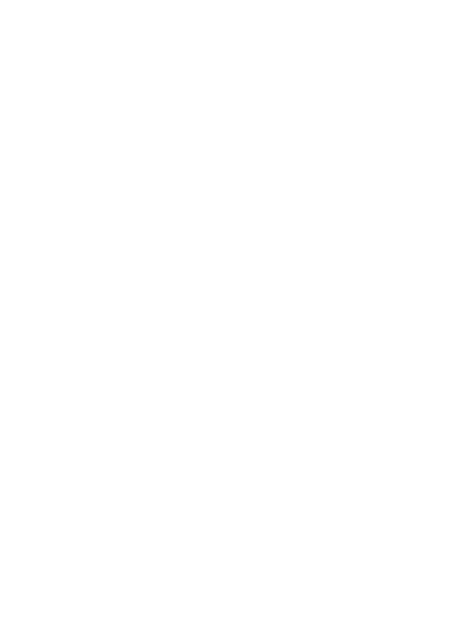
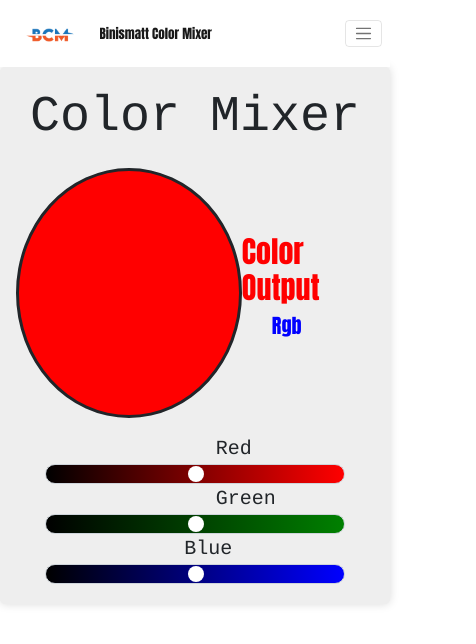
Before and after one commit to UmmuHasnaa/colormixer, a plain HTML site: page html/mixer.html in a window 390 px wide. Shown: the whole page, 476 px wide, since content can reach past the window. Drawn offline with nearby package versions, Linux system fonts and the light colour scheme.

Commit message:
almost done

```diff
--- a/css/main.css
+++ b/css/main.css
@@ -188,8 +188,20 @@
 	.navbar-brand{
 		padding-left: 0px;
 	}
+  .slider{
+    margin: auto;
+  }
+  .colorname{
+    margin:   auto 200px;
+  }
+  .coloroutput{
+    font-size: 10px; margin: auto;
+  }
+  #showColor{
+    margin: 0;
+  }
+}
 
-}
 
 @media only screen and (max-width: 768px){
 
--- /dev/null
+++ b/css/mixer.css
@@ -0,0 +1,93 @@
+.container{
+    width: 600px; margin-left: 40px;
+    padding: 20px;
+    border-radius: 5px; background-color: #eeeeee;
+    box-shadow: 0 0 10px rgba(0,0,0, 0.15);
+}
+#showColor{
+    border-radius: 50%;
+    border-style: solid;
+    height: 250px;
+    width: 250px;
+    background-color: red;
+    margin-left: 20%;
+    text-align: center;
+    padding-top: 100px;
+}
+.coloroutput {
+    font-family: 'Courier New', Courier, monospace; font-size: 20px; margin:AUTO 10%;
+}
+.coloroutput h2{
+    color: red; font-size: 30px;
+}
+.coloroutput span{
+    color: blue; margin-left: 30px;
+}
+.colorname{
+    margin: auto; margin-left: 140%;
+    font-family: Courier; font-size: 20px;
+}
+.slider{
+   width: 300px !important;
+   margin: auto; margin-left: 110%;
+}
+
+body {
+    margin: 0;
+    padding: 0;
+  }
+
+  header {
+    background-color: darkgrey;
+    height: 82px;
+  }
+
+  .inputs {
+    display: inline-block;
+    padding: 21px 17px;
+    font-size: 30px;
+    font-family: Georgia, "Times New Roman", Times, serif;
+  }
+
+  input[type="range"] {
+    -webkit-appearance: none;
+    border-radius: 20px;
+
+    height: 20px;
+    width: 125px;
+  }
+
+  input[type="range"]::-webkit-slider-thumb {
+    -webkit-appearance: none;
+    height: 16px;
+    width: 16px;
+    cursor: pointer;
+    border-radius: 50px;
+
+    background-color: #fff;
+  }
+
+
+
+  #resultInRgb {
+  display: inline-block;
+    position: relative;
+    left: 459px;
+    font-size: 25px;
+    font-weight: 100;
+    letter-spacing:1px;
+    font-family:monospace;
+  }
+
+
+  #redSlider {
+    background: linear-gradient(90deg, black, red);
+  }
+
+  #greenSlider{
+    background: linear-gradient(90deg, black, green);
+  }
+
+  #blueSlider {
+    background: linear-gradient(90deg, black, blue);
+  }
--- a/html/mixer.html
+++ b/html/mixer.html
@@ -0,0 +1,112 @@
+<!DOCTYPE HTML>
+<html lang="hr">
+<head>
+	<meta charset="UTF-8">
+	<title>BCM | Color Mixer</title>
+	<meta name="description" content="">
+	<meta name="keywords" content="">
+	<meta name="author" content="Ivan">
+	<meta name="robots" content="index,follow">
+	<meta name="googlebot" content="index,follow">
+	<link rel="stylesheet" type="text/css" href="../css/mixer.css">
+	<link rel="stylesheet" href="../css/main.css">
+	<link rel="icon" href="../image/logo.png" type="image/ico">
+	<link href="https://cdn.jsdelivr.net/npm/bootstrap@5.2.3/dist/css/bootstrap.min.css" rel="stylesheet">
+    <script src="https://cdn.jsdelivr.net/npm/bootstrap@5.2.3/dist/js/bootstrap.bundle.min.js"></script>
+    <link rel="stylesheet" href="https://use.fontawesome.com/releases/v5.8.1/css/all.css" integrity="sha384-50oBUHEmvpQ+1lW4y57PTFmhCaXp0ML5d60M1M7uH2+nqUivzIebhndOJK28anvf" crossorigin="anonymous">
+	<!-- Font Awesome -->
+	<link rel="stylesheet" href="https://cdnjs.cloudflare.com/ajax/libs/font-awesome/4.7.0/css/font-awesome.min.css">
+	<!-- Google Icons -->
+	<link rel="stylesheet" href="https://fonts.googleapis.com/icon?family=Material+Icons">
+	<!--Viewport scaling-->
+    <meta name="viewport" content="width=device-width, initial-scale=1.0">
+</head>
+
+<body id="body">
+	<section id="navbar" >
+        <nav class="navbar navbar-expand-lg navbar-light">
+            <div class="container-fluid">
+            <a class="navbar-brand" href="#">
+                <img src="../image/logo.png">
+                 Binismatt Color Mixer
+                </a>
+            <button
+                class="navbar-toggler"
+                type="button"
+                data-bs-toggle="collapse"
+                data-bs-target="#navbarSupportedContent"
+                aria-controls="navbarSupportedContent"
+                aria-expanded="false"
+                aria-label="Toggle navigation"
+            >
+                <span class="navbar-toggler-icon"></span>
+            </button>
+            <div class="collapse navbar-collapse"
+                id="navbarSupportedContent">
+                <ul class="navbar-nav m-auto">
+                <li class="nav-item">
+                    <a class="nav-link active"
+                    aria-current="page"
+                    href="../index.html">Home</a>
+                </li>
+                <li class="nav-item">
+                    <a class="nav-link"
+                    href="picker.html">Color Picker</a>
+                </li>
+                <li class="nav-item">
+                    <a class="nav-link"
+                    href="mixer.html">Color Mixer</a>
+                </li>
+                </ul>
+            </div>
+            </div>
+        </nav>
+        </section>
+		<div class="container">
+<h1 class="text-center" style="font-size: 50px; font-family: Courier;">Color Mixer</h1>
+<br>
+<div class="container-fluid">
+	<div style="display: flex;">
+    <div id="showColor">
+
+    </div><div class="coloroutput">
+		<h2>Color Output </h2>
+	<span style="font-size: 20px; font-weight: bold;" id="rgbTxt">
+		rgb
+	</span>
+	<p id="resultInHexa" ></p>
+</div>
+</div>
+    <br>
+    <div class="row">
+        <form action="" id="form">
+			<div class="col-sm-4">
+				<label for="redSlider"  class="colorname">Red</label>
+				<input type="range" min="0" max="255" class="slider form-control" id="redSlider" oninput="colorChange()">
+			</div>
+			<div class="col-sm-4">
+				<label for="greenSlider"  class="colorname">Green</label>
+				<input type="range" min="0" max="255" class="slider form-control" id="greenSlider" oninput="colorChange()">
+			</div>
+			<label for="blueSlider" class="colorname" style="margin-left: 47%;">Blue</label>
+			<div class="col-sm-4">
+				<input type="range" min="0" max="255" class="slider form-control" id="blueSlider" oninput="colorChange()">
+			</div>
+		</form>
+    </div>
+</div>
+</div>
+
+
+
+<script src="../js/mixer.js"></script>
+<!-- Add javasript -->
+    <script src=
+    "https://cdn.jsdelivr.net/npm/bootstrap@5.0.0-beta2/dist/js/bootstrap.bundle.min.js"
+        integrity=
+    "sha384-b5kHyXgcpbZJO/tY9Ul7kGkf1S0CWuKcCD38l8YkeH8z8QjE0GmW1gYU5S9FOnJ0"
+        crossorigin="anonymous">
+
+    </script>
+</body>
+</html>
--- /dev/null
+++ b/js/mixer.js
@@ -0,0 +1,11 @@
+function colorChange() {
+    'use strict'
+    var redColr = document.getElementById('redSlider').value;
+    var greenColr = document.getElementById('greenSlider').value;
+    var blueColr = document.getElementById('blueSlider').value;
+    console.log(redColr);
+    console.log(greenColr);
+    console.log(blueColr);
+    document.getElementById('showColor').style.backgroundColor = "rgb(" + redColr + ", " + greenColr + ", " + blueColr + ")";
+    document.getElementById('rgbTxt').innerHTML = "rgb(" + redColr + ", " + greenColr + ", " + blueColr + ")";
+}
```
Also changed, not shown: html/picker.html (+8 -0 lines).
